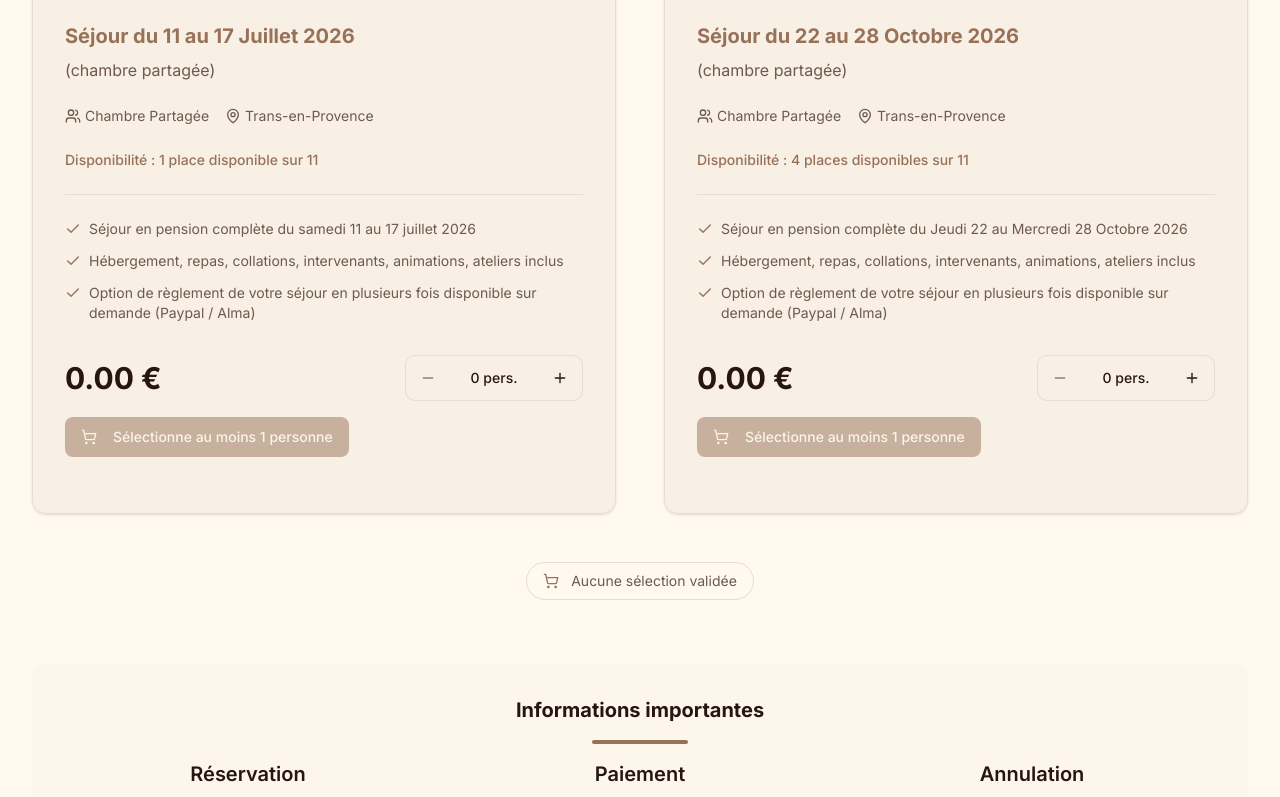
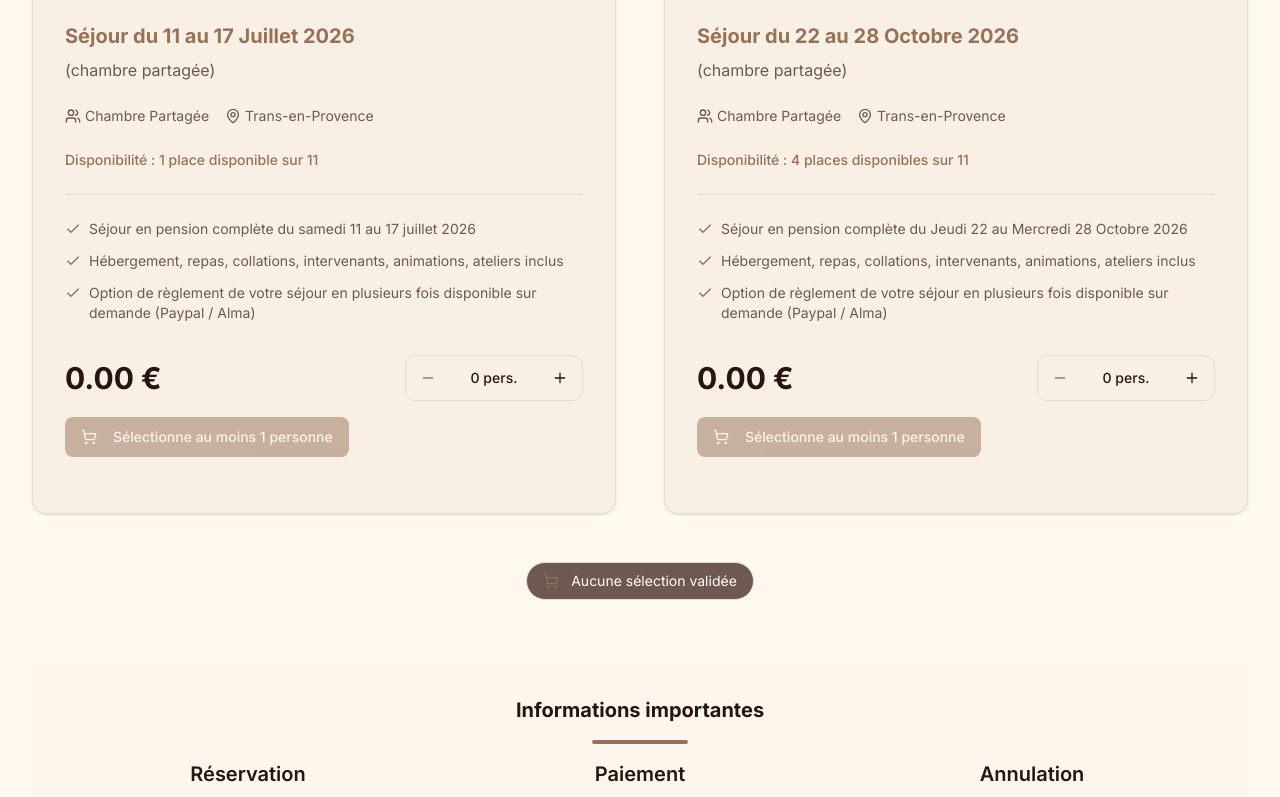
Before and after one commit to stephanemalho/ava-template, a Next.js app: page /reservations in a window 1280 px wide. Shown: the part 1078-1875 px from the top of the page. Built offline with nearby package versions, Linux system fonts and the light colour scheme; no server answers.

Commit message:
✨ fix google form

```diff
--- a/app/contact/page.tsx
+++ b/app/contact/page.tsx
@@ -171,7 +171,7 @@ export default function ContactPage() {
                                 <div className="flex flex-col items-center gap-2 md:items-start">
                                     <LinkButton href="/reservations">Revoir les séjours disponibles</LinkButton>
                                     <Button asChild variant="outline">
-                                        <a href="https://forms.gle/gFuHdXa9z6anSEJR8" target="_blank" rel="noreferrer">
+                                        <a href="https://forms.gle/NeGMaieNjjgbXdRs5" target="_blank" rel="noreferrer">
                                             Posez nous toutes vos questions
                                         </a>
                                     </Button>
--- a/app/reservations/_components/reservation-cart-pill.tsx
+++ b/app/reservations/_components/reservation-cart-pill.tsx
@@ -10,7 +10,7 @@ export function ReservationCartPill() {
     <div className="flex items-center justify-center">
       <button
         type="button"
-        className="inline-flex items-center gap-3 rounded-full border bg-background px-4 py-2 text-sm transition-colors hover:bg-muted/40"
+        className="inline-flex text-white items-center gap-3 rounded-full border bg-muted-foreground px-4 py-2 text-sm transition-colors hover:bg-muted-foreground/40"
         onClick={() => setCartDialogOpen(true)}
       >
         <span className="relative inline-flex">
@@ -21,7 +21,7 @@ export function ReservationCartPill() {
             </span>
           )}
         </span>
-        <span className="text-muted-foreground">
+        <span>
           {totalPeople > 0 ? `${totalPeople} personne(s) sélectionnée(s)` : "Aucune sélection validée"}
         </span>
         {totalPeople > 0 && <span className="font-semibold">{totalPrice}.00 €</span>}
```
